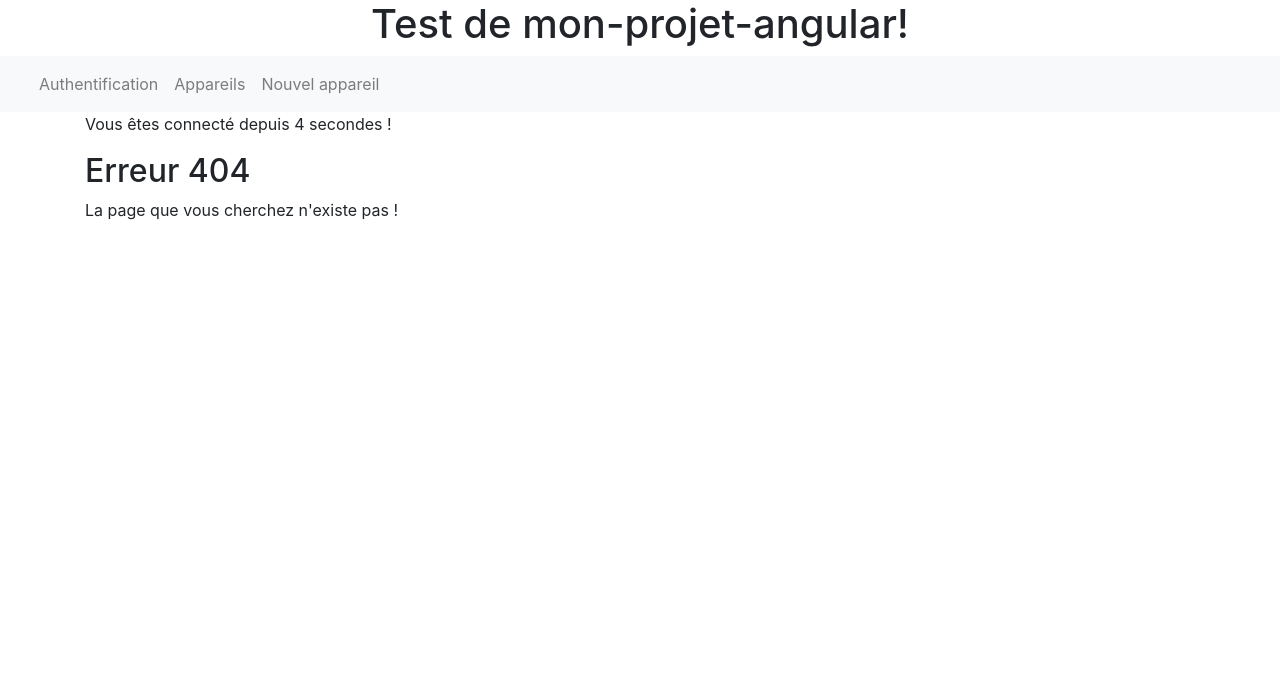
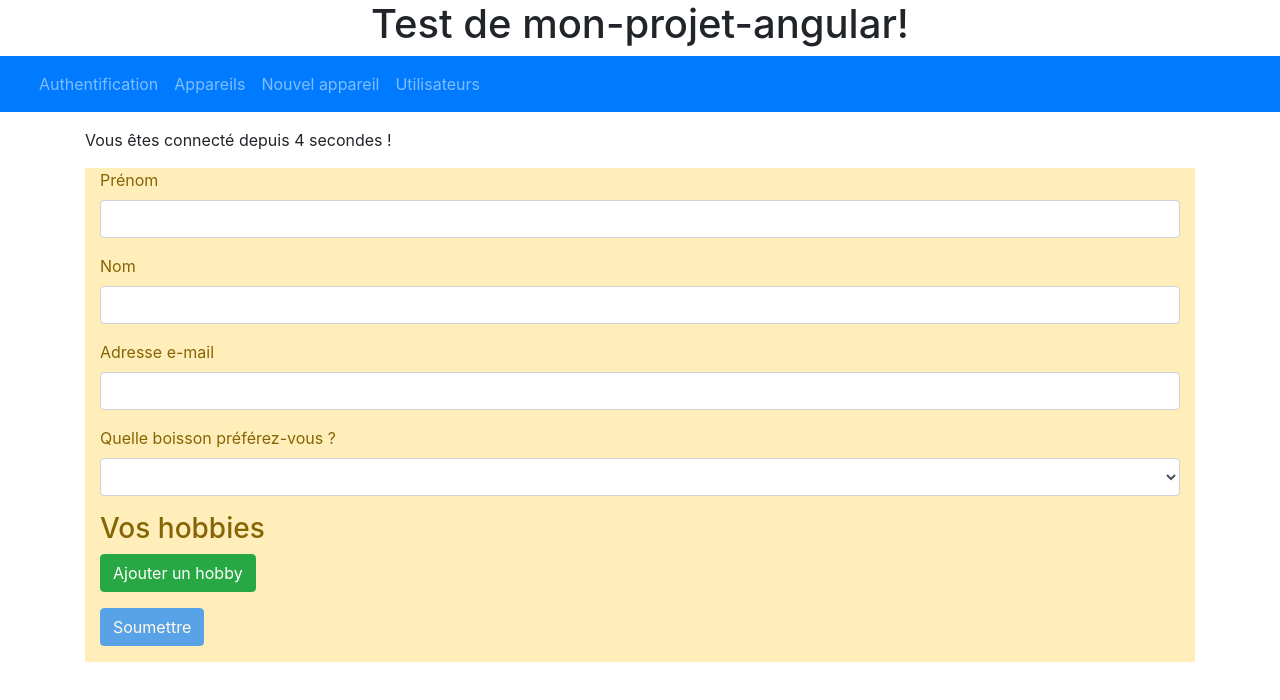
Before and after one commit to romualdblondiaux/mon-projet-angular, an Angular app: page /new-user in a window 1280 px wide. Before the commit this address led to /not-found. Shown: the top 700 px of the page. Built offline with nearby package versions, Linux system fonts and the light colour scheme.

Commit message:
form methode reactive

```diff
--- a/src/app/app.component.html
+++ b/src/app/app.component.html
@@ -5,7 +5,7 @@
   </h1>
 </div>
 
-<nav class="navbar navbar-expand-lg navbar-light bg-light">
+<nav class="navbar navbar-expand-lg navbar navbar-dark bg-primary">
   <div class="collapse navbar-collapse container-fluid" id="navbarNav">
     <ul class="navbar-nav">
       <li class="nav-item" routerLinkActive="active">
@@ -17,10 +17,13 @@
       <li class="nav-item" routerLinkActive="active">
         <a class="nav-link"  routerLink="edit">Nouvel appareil</a>
       </li>
+      <li class="nav-item" routerLinkActive="active">
+        <a class="nav-link"  routerLink="users">Utilisateurs</a>
+      </li>
     </ul>
   </div>
 </nav>
-  <div class="container">
+  <div class="container mt-3">
     <p>Vous êtes connecté depuis {{ secondes }} secondes !</p>
   </div>
 
--- a/src/app/app.component.ts
+++ b/src/app/app.component.ts
@@ -23,7 +23,6 @@
     );
   }
 
-
   ngOnInit(): void {
     const counter = Observable.interval(1000);
     this.counterSubscription = counter.subscribe(
--- /dev/null
+++ b/src/app/models/User.model.ts
@@ -0,0 +1,9 @@
+export class User {
+  constructor(
+    public firstName: string,
+    public lastName: string,
+    public email: string,
+    public drinkPreference: string,
+    public hobbies?: string[]
+  ) {}
+}
--- /dev/null
+++ b/src/app/new-user/new-user.component.html
@@ -0,0 +1,32 @@
+<div class="col-12 list-group-item-warning">
+  <form class="" [formGroup]="userForm" (ngSubmit)="onSubmitForm()">
+    <div class="form-group">
+      <label for="firstName">Prénom</label>
+      <input type="text" id="firstName" class="form-control" formControlName="firstName">
+    </div>
+    <div class="form-group">
+      <label for="lastName">Nom</label>
+      <input type="text" id="lastName" class="form-control" formControlName="lastName">
+    </div>
+    <div class="form-group">
+      <label for="email">Adresse e-mail</label>
+      <input type="text" id="email" class="form-control" formControlName="email">
+    </div>
+    <div class="form-group">
+      <label for="drinkPreference">Quelle boisson préférez-vous ?</label>
+      <select id="drinkPreference" class="form-control" formControlName="drinkPreference">
+        <option value="Coca Cola">Coca Cola</option>
+        <option value="Fanta">Fanta</option>
+        <option value="Eau">Eau</option>
+      </select>
+    </div>
+    <div formArrayName="hobbies">
+      <h3>Vos hobbies</h3>
+      <div class="form-group" *ngFor="let hobbyControl of getHobbies().controls; let i = index">
+        <input type="text" class="form-control" [formControlName]="i">
+      </div>
+      <button type="button" class="btn btn-success mb-3" (click)="onAddHobby()">Ajouter un hobby</button>
+    </div>
+    <button type="submit" class="btn btn-primary mb-3" [disabled]="userForm.invalid">Soumettre</button>
+  </form>
+</div>
--- /dev/null
+++ b/src/app/new-user/new-user.component.ts
@@ -0,0 +1,53 @@
+import { User } from '../models/User.model';
+import { Router } from '@angular/router';
+import { UserService } from '../services/user.service';
+import { Component, OnInit } from '@angular/core';
+import { FormArray, FormBuilder, FormGroup, Validators } from '@angular/forms';
+
+@Component({
+  selector: 'app-new-user',
+  templateUrl: './new-user.component.html',
+  styleUrls: ['./new-user.component.scss']
+})
+export class NewUserComponent implements OnInit {
+
+  userForm: FormGroup;
+
+  constructor(private formBuilder: FormBuilder, private userService: UserService, private router: Router) { }
+
+  ngOnInit(): void {
+    this.initForm();
+  }
+
+  initForm(): void {
+    this.userForm = this.formBuilder.group({
+      firstName: ['', Validators.required],
+      lastName: ['', Validators.required],
+      email: ['', [Validators.required, Validators.email]],
+      drinkPreference: ['', Validators.required],
+      hobbies: this.formBuilder.array([])
+    });
+  }
+
+  onSubmitForm(): void {
+    const formValue = this.userForm.value;
+    const newUser = new User(
+      formValue['firstName'],
+      formValue['lastName'],
+      formValue['email'],
+      formValue['drinkPreference'],
+      formValue['hobbies'] ? formValue['hobbies'] : []
+    );
+    this.userService.addUser(newUser);
+    this.router.navigate(['/users']);
+  }
+
+  getHobbies(): FormArray {
+    return this.userForm.get('hobbies') as FormArray;
+  }
+  onAddHobby(): void {
+    const newHobbyControl = this.formBuilder.control(null, Validators.required);
+    this.getHobbies().push(newHobbyControl);
+  }
+
+}
--- /dev/null
+++ b/src/app/services/user.service.ts
@@ -0,0 +1,18 @@
+import { User } from '../models/User.model';
+import { Subject } from 'rxjs/Subject';
+
+export class UserService {
+  private users: User[] = [
+    new User('Romuald', 'Blondiaux', 'roblo@epse.be', 'Coca Cola', ['coder', 'boire du café'])
+  ];
+  userSubject = new Subject<User[]>();
+
+  emitUsers(): void {
+    this.userSubject.next(this.users.slice());
+  }
+
+  addUser(user: User): void {
+    this.users.push(user);
+    this.emitUsers();
+  }
+}
--- /dev/null
+++ b/src/app/user-list/user-list.component.html
@@ -0,0 +1,12 @@
+<ul class="list-group">
+  <a routerLink="/new-user">Nouvel utilisateur</a>
+  <li class="list-group-item list-group-item-secondary mt-3" *ngFor="let user of users">
+    <h3>{{ user.firstName }} {{ user.lastName }}</h3>
+    <p>{{ user.email }}</p>
+    <p>Cette persone préfère le {{ user.drinkPreference }}</p>
+    <p *ngIf="user.hobbies && user.hobbies.length > 0">
+      Cette personne a des hobbies !
+      <span *ngFor="let hobby of user.hobbies">{{ hobby }} - </span>
+    </p>
+  </li>
+</ul>
--- /dev/null
+++ b/src/app/user-list/user-list.component.ts
@@ -0,0 +1,31 @@
+import { Component, OnDestroy, OnInit } from '@angular/core';
+import { User } from '../models/User.model';
+import { Subscription } from 'rxjs/Subscription';
+import { UserService } from '../services/user.service';
+
+@Component({
+  selector: 'app-user-list',
+  templateUrl: './user-list.component.html',
+  styleUrls: ['./user-list.component.scss']
+})
+export class UserListComponent implements OnInit, OnDestroy {
+
+  users: User[];
+  userSubscription: Subscription;
+
+  constructor(private userService: UserService) { }
+
+  ngOnInit(): void {
+    this.userSubscription = this.userService.userSubject.subscribe(
+      (users: User[]) => {
+        this.users = users;
+      }
+    );
+    this.userService.emitUsers();
+  }
+
+  ngOnDestroy(): void {
+    this.userSubscription.unsubscribe();
+  }
+
+}
```
Also changed, not shown: src/app/app.module.ts (+12 -3 lines), src/app/new-user/new-user.component.scss (added), src/app/user-list/user-list.component.scss (added), 2 other files (tests, documents, lock files or other folders).
